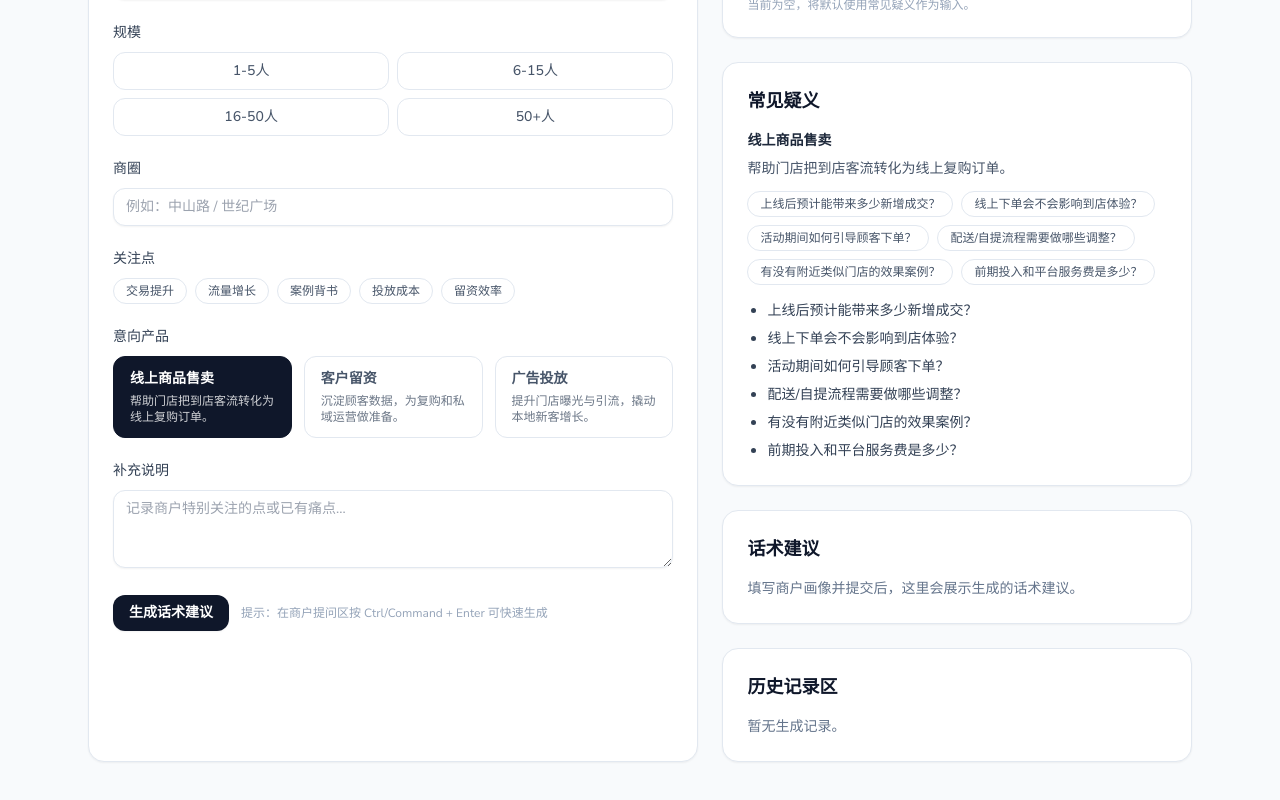
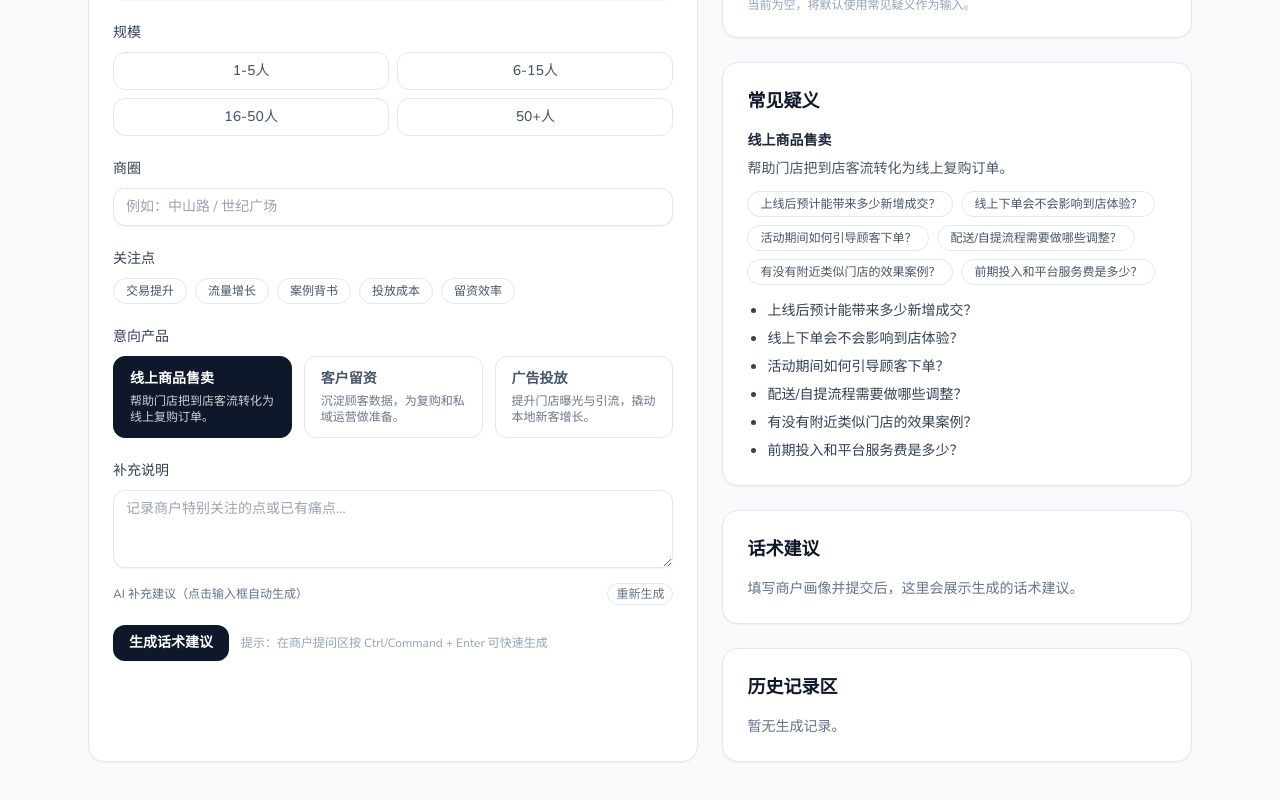
Before and after one commit to Smartloe/PitchPerfect, a React (Vite) app: page / in a window 1280 px wide. Shown: the part 609-1409 px from the top of the page. Built offline with nearby package versions, Linux system fonts and the light colour scheme; the HTML template or start-up script is replaced by a standard one.

Commit message:
[PSA-100] AI 生成补充说明提示

```diff
--- a/src/App.tsx
+++ b/src/App.tsx
@@ -17,7 +17,10 @@ import type {
   ProductId,
   ScriptSuggestion
 } from "./types/salesAssistant";
-import { generateScriptAdvice } from "./lib/salesAssistantClient";
+import {
+  generateNotesSuggestions,
+  generateScriptAdvice
+} from "./lib/salesAssistantClient";
 
 const flowSteps = [
   {
@@ -128,6 +131,10 @@ export default function App() {
   const [copyMessage, setCopyMessage] = useState("");
   const [successMessage, setSuccessMessage] = useState("");
   const [history, setHistory] = useState<HistoryItem[]>([]);
+  const [notesSuggestions, setNotesSuggestions] = useState<string[]>([]);
+  const [notesLoading, setNotesLoading] = useState(false);
+  const [notesError, setNotesError] = useState("");
+  const [notesVisible, setNotesVisible] = useState(false);
   const historyRef = useRef<HTMLDivElement>(null);
   const formRef = useRef<HTMLDivElement>(null);
 
@@ -161,6 +168,11 @@ export default function App() {
       behavior: "smooth"
     });
   }, [history]);
+
+  useEffect(() => {
+    setNotesSuggestions([]);
+    setNotesError("");
+  }, [form.industry, form.productId]);
 
   useEffect(() => {
     if (!successMessage) return;
@@ -258,6 +270,49 @@ export default function App() {
 
   const renderValue = (value: string) => {
     return value.trim() ? value : "待补充";
+  };
+
+  const fetchNotesSuggestions = async () => {
+    if (!form.industry.trim() || !form.productId) {
+      setNotesError("请先填写行业并选择意向产品");
+      return;
+    }
+    setNotesLoading(true);
+    setNotesError("");
+    try {
+      const suggestions = await generateNotesSuggestions({
+        industry: form.industry,
+        productId: form.productId
+      });
+      setNotesSuggestions(suggestions);
+      if (suggestions.length === 0) {
+        setNotesError("未生成可用建议，请稍后重试");
+      }
+    } catch (error) {
+      const message =
+        error instanceof Error ? error.message : "生成失败，请稍后重试";
+      setNotesError(message);
+    } finally {
+      setNotesLoading(false);
+    }
+  };
+
+  const handleNotesFocus = () => {
+    setNotesVisible(true);
+    if (notesSuggestions.length === 0 && !notesLoading) {
+      fetchNotesSuggestions();
+    }
+  };
+
+  const handleNotesBlur = () => {
+    window.setTimeout(() => setNotesVisible(false), 150);
+  };
+
+  const applyNoteSuggestion = (text: string) => {
+    setForm((prev) => ({
+      ...prev,
+      notes: prev.notes ? `${prev.notes}\n${text}` : text
+    }));
   };
 
   const buildCopyText = (suggestion: ScriptSuggestion) => {
@@ -560,7 +615,38 @@ export default function App() {
                 placeholder="记录商户特别关注的点或已有痛点..."
                 value={form.notes}
                 onChange={(event) => handleChange("notes", event.target.value)}
+                onFocus={handleNotesFocus}
+                onBlur={handleNotesBlur}
               />
+              <div className="flex items-center justify-between text-xs text-slate-500">
+                <span>AI 补充建议（点击输入框自动生成）</span>
+                <button
+                  type="button"
+                  className="rounded-full border border-slate-200 px-2 py-0.5 text-xs text-slate-500 transition hover:border-slate-400"
+                  onClick={fetchNotesSuggestions}
+                  disabled={notesLoading}
+                >
+                  {notesLoading ? "生成中..." : "重新生成"}
+                </button>
+              </div>
+              {notesError && (
+                <p className="text-xs text-red-500">{notesError}</p>
+              )}
+              {notesVisible && notesSuggestions.length > 0 && (
+                <div className="flex flex-wrap gap-2">
+                  {notesSuggestions.map((item) => (
+                    <button
+                      key={item}
+                      type="button"
+                      className="rounded-full border border-slate-200 bg-white px-3 py-1 text-xs text-slate-600 transition hover:border-slate-400"
+                      onMouseDown={(event) => event.preventDefault()}
+                      onClick={() => applyNoteSuggestion(item)}
+                    >
+                      {item}
+                    </button>
+                  ))}
+                </div>
+              )}
             </div>
 
             {submitError && (
```
Also changed, not shown: src/lib/salesAssistantClient.ts (+40 -0 lines), issues/2026-02-04_01-05-25-sales-script-assistant.csv.
